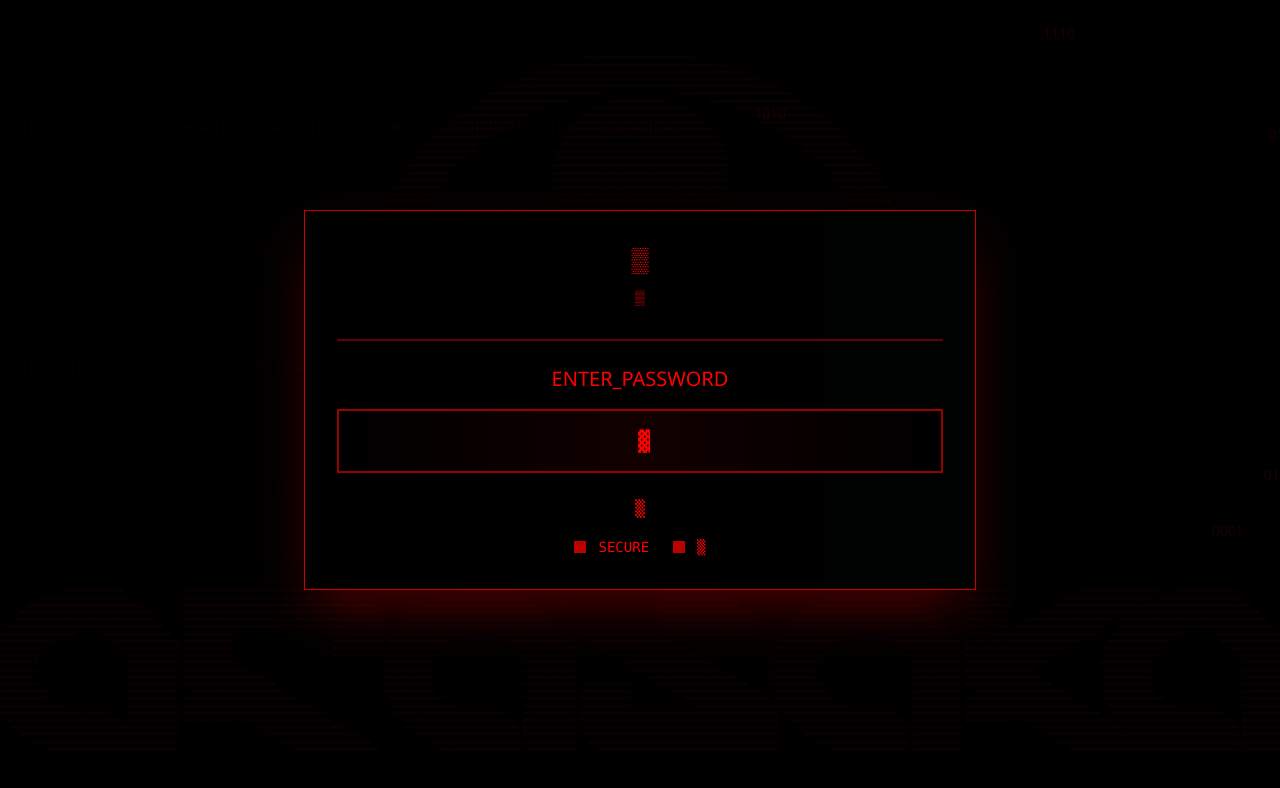
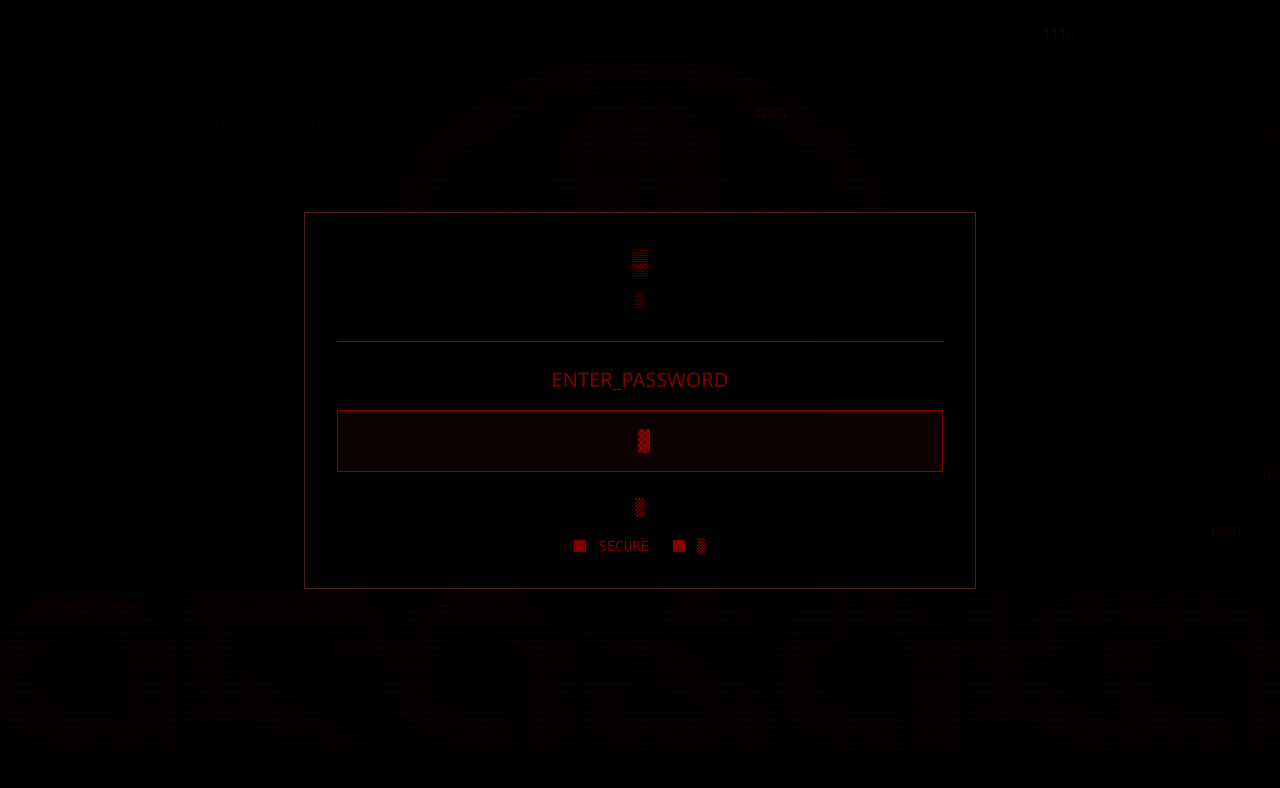
Before and after one commit to FP2003/portfolio-website, a Next.js app: page / in a window 1280 px wide. Shown: the top 788 px of the page. Built offline with nearby package versions, Linux system fonts and the light colour scheme.

Commit message:
fixed borders, made thinner

```diff
--- a/src/components/LoginScreen.tsx
+++ b/src/components/LoginScreen.tsx
@@ -174,7 +174,7 @@ export default function LoginScreen({ passwordText = "NEURAL_LINK_ESTABLISHED",
         >
           <div
             ref={panelRef}
-            className="relative bg-black/90 border-1 border-[#FF0000]/80 p-8 backdrop-blur-sm shadow-2xl shadow-[#FF0000]/30"
+            className="relative border border-red-400/30 bg-black/80 backdrop-blur-sm p-8"
           >
             {/* Horizontal glitch effect overlay */}
             <div className="absolute inset-0 opacity-5 pointer-events-none">
@@ -183,21 +183,21 @@ export default function LoginScreen({ passwordText = "NEURAL_LINK_ESTABLISHED",
 
             {/* Centered title */}
             <div className="text-center mb-8 relative z-10">
-              <h1 className="text-2xl font-michroma text-[#FF0000] mb-3">
+              <h1 className="text-2xl font-michroma text-[#FF0000]/50 mb-3">
                 <span data-scramble>ARASAKA NEURAL INTERFACE</span>
               </h1>
-              <div className="text-[#FF0000] font-michroma text-sm">
+              <div className="text-[#FF0000]/50 font-michroma text-sm">
                 <span data-scramble>[ SECURITY PROTOCOL ACTIVE ]</span>
               </div>
             </div>
 
-            <div className="border-t-2 border-[#FF0000]/40 pt-6 mt-6 relative z-10">
-              <div className="text-[#FF0000] mb-4 text-xl text-center font-michroma">
+            <div className="border-t-1 border-[#FF0000]/50 pt-6 mt-6 relative z-10">
+              <div className="text-[#FF0000]/50 mb-4 text-xl text-center font-michroma">
                 <span data-scramble>ENTER_PASSWORD</span>
               </div>
               {!hasProceeded && (
-                <div className="bg-black/90 p-4 border-2 border-[#FF0000]/60 min-h-[50px] text-[#FF0000] font-bold text-xl font-mono relative overflow-hidden text-center">
-                  <div className="absolute inset-0 bg-gradient-to-r from-transparent via-[#FF0000]/10 to-transparent animate-pulse"></div>
+                <div className="bg-black/90 p-4 border-1 border-[#FF0000]/50 min-h-[50px] text-[#FF0000]/50 font-bold text-xl font-mono relative overflow-hidden text-center">
+                  <div className="absolute inset-0 bg-red-900/10 from-transparent via-[#FF0000]/10 to-transparent"></div>
                   <div className="relative z-10">
                     {passwordText}
                     <span className={`ml-2 transition-opacity ${showCursor ? "opacity-100" : "opacity-0"}`}>▓</span>
@@ -207,18 +207,18 @@ export default function LoginScreen({ passwordText = "NEURAL_LINK_ESTABLISHED",
             </div>
 
             <div className="text-center mt-6 relative z-10">
-              <div className="text-base text-[#FF0000] mb-4 font-mono">
+              <div className="text-base text-[#FF0000]/50 mb-4 font-mono">
                 <span ref={promptRef} data-scramble>[ PRESS ANY KEY TO INITIALIZE ]</span>
               </div>
 
               <div className="flex justify-center space-x-6 text-sm font-mono">
                 <div className="flex items-center space-x-3">
-                  <div className="w-3 h-3 bg-[#FF0000] animate-pulse"></div>
-                  <span className="text-[#FF0000]" data-scramble>SECURE</span>
+                  <div className="w-3 h-3 bg-[#FF0000]/70 animate-pulse"></div>
+                  <span className="text-[#FF0000]/50" data-scramble>SECURE</span>
                 </div>
                 <div className="flex items-center space-x-3">
-                  <div className="w-3 h-3 bg-[#FF0000] animate-pulse"></div>
-                  <span className="text-[#FF0000]" data-scramble>ONLINE</span>
+                  <div className="w-3 h-3 bg-[#FF0000]/70 animate-pulse"></div>
+                  <span className="text-[#FF0000]/50" data-scramble>ONLINE</span>
                 </div>
               </div>
             </div>
```
